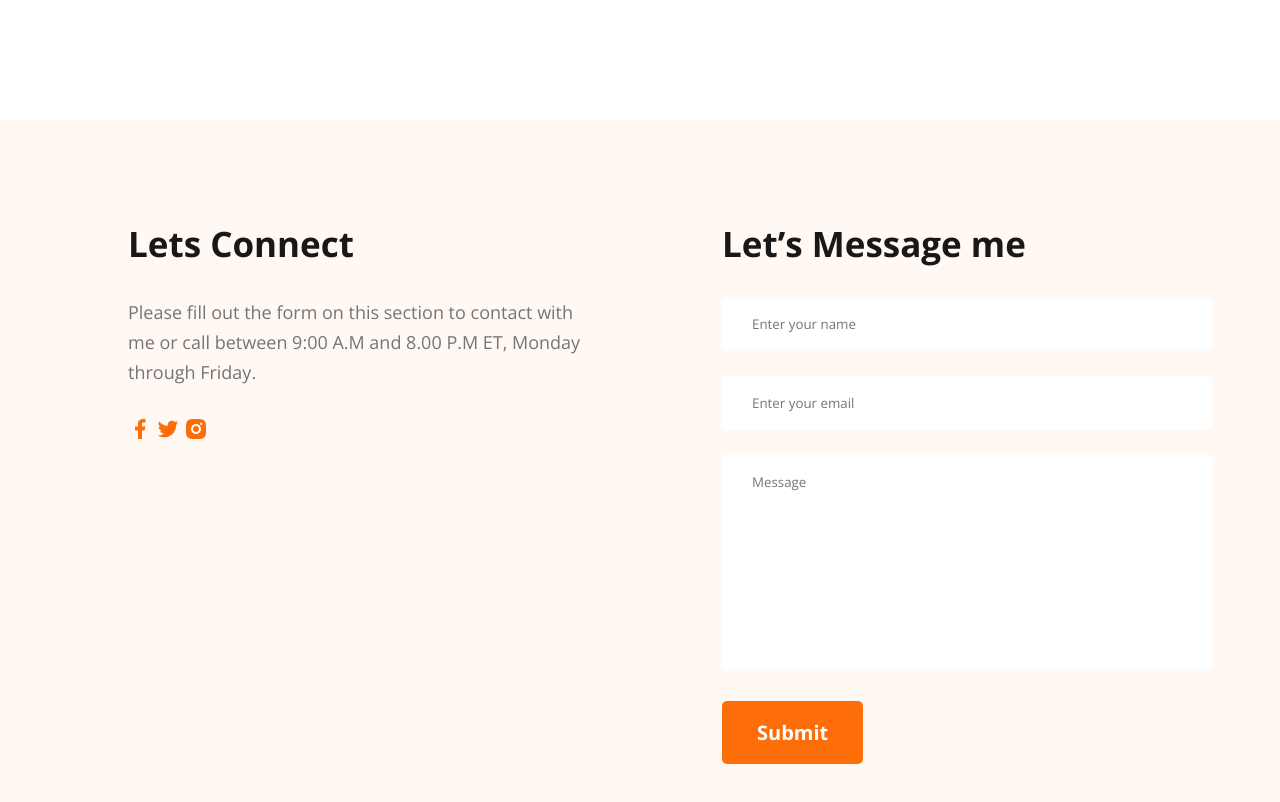
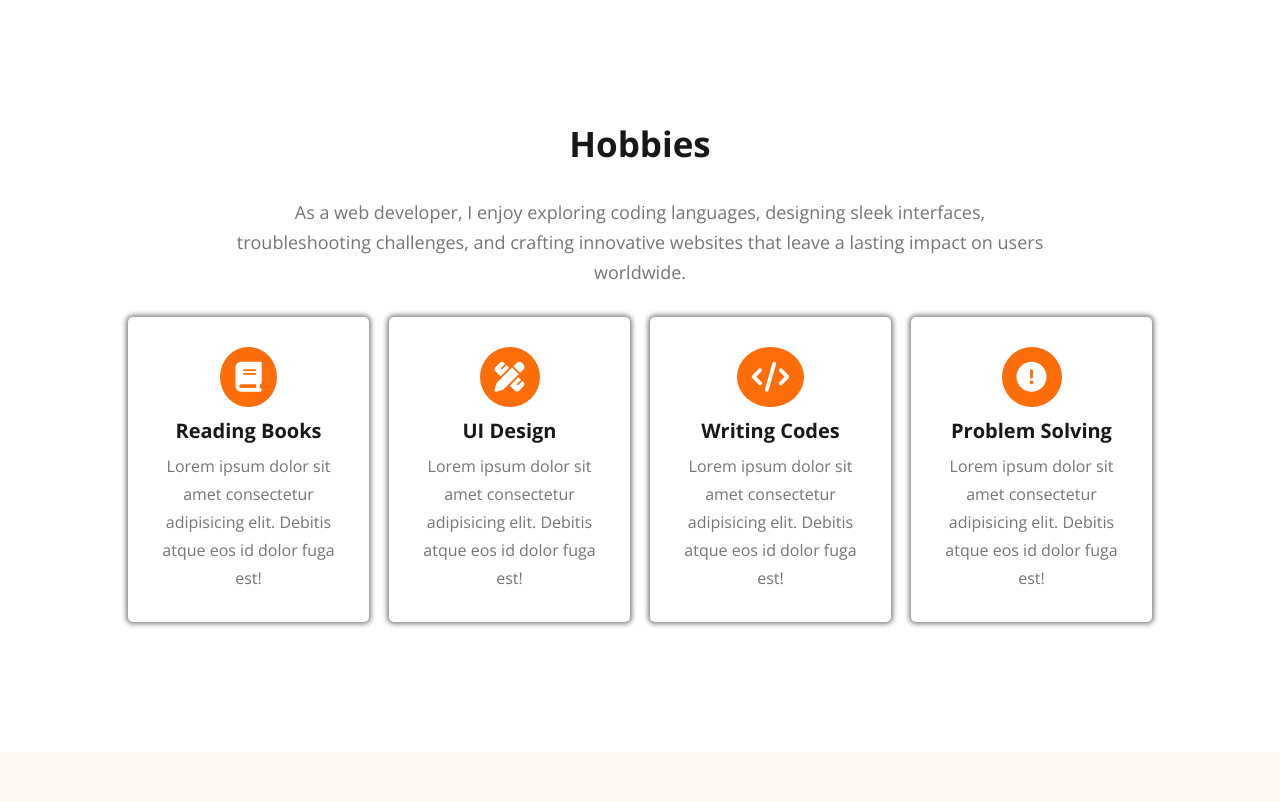
Before and after one commit to monjurBakthMazumder/p-4-portfolio, a plain HTML site: page index.html in a window 1280 px wide. Shown: the part 3100-3902 px from the top of the page. Drawn offline with nearby package versions, Linux system fonts and the light colour scheme; files whose address does not match are found by name.

Commit message:
add hobbies

```diff
--- a/index.html
+++ b/index.html
@@ -3,10 +3,13 @@
 <head>
     <meta charset="UTF-8">
     <meta name="viewport" content="width=device-width, initial-scale=1.0">
-    <title>Web Developer Portfolio</title>
+    <title>Mary Hardy || Web Developer</title>
+    <link rel="shortcut icon" href="images/hardy.png" type="image/x-icon">
     <link rel="preconnect" href="https://fonts.googleapis.com">
-<link rel="preconnect" href="https://fonts.gstatic.com" crossorigin>
-<link href="https://fonts.googleapis.com/css2?family=Open+Sans:wght@400;700;800&display=swap" rel="stylesheet">
+    <link rel="preconnect" href="https://fonts.gstatic.com" crossorigin>
+    <link href="https://fonts.googleapis.com/css2?family=Open+Sans:wght@400;700;800&display=swap" rel="stylesheet">
+    <!-- font awesome  -->
+    <script src="https://kit.fontawesome.com/985549e602.js" crossorigin="anonymous"></script>
     <link rel="stylesheet" href="styles/style.css">
 </head>
 <body>
@@ -138,6 +141,31 @@ to any of the 1500+ FontAwesome 5 free icons available. Aenean commodo ligula eg
         </div>
         <div class="summary-btn"><button class="btn ">Download CV</button></div>
     </div>
+    <div class="what-i-d" style="text-align: center;">
+        <h1 class="section-title">Hobbies</h1>
+        <p class="section-description">As a web developer, I enjoy exploring coding languages, designing sleek interfaces, troubleshooting challenges, and crafting innovative websites that leave a lasting impact on users worldwide.</p>
+        <div class="what-i-d-container">
+            <div class="what-i-d-box">
+                <i class="fa-solid fa-book"></i>
+                <h1 class="what-i-d-title">Reading Books</h1>
+                <p class="what-i-d-description">Lorem ipsum dolor sit amet consectetur adipisicing elit. Debitis atque eos id dolor fuga est!</p>
+            </div>
+            <div class="what-i-d-box">
+                <i class="fa-solid fa-pen-ruler"></i>
+                <h1 class="what-i-d-title">UI Design</h1>
+                <p class="what-i-d-description">Lorem ipsum dolor sit amet consectetur adipisicing elit. Debitis atque eos id dolor fuga est!</p>
+            </div>
+            <div class="what-i-d-box"><i class="fa-solid fa-code"></i>
+                <h1 class="what-i-d-title">Writing Codes</h1>
+                <p class="what-i-d-description">Lorem ipsum dolor sit amet consectetur adipisicing elit. Debitis atque eos id dolor fuga est!</p>
+            </div>
+            <div class="what-i-d-box">
+                <i class="fa-solid fa-circle-exclamation"></i>
+                <h1 class="what-i-d-title">Problem Solving</h1>
+                <p class="what-i-d-description">Lorem ipsum dolor sit amet consectetur adipisicing elit. Debitis atque eos id dolor fuga est!</p>
+            </div>
+        </div>
+    </div>
     </main>
     <footer>
         <div class="footer-col">
--- a/styles/style.css
+++ b/styles/style.css
@@ -2,6 +2,7 @@
     padding: 0;
     margin: 0;
     font-family: 'Open Sans', sans-serif;
+    scroll-behavior: smooth;
 }
 .hide{
     display: none;
@@ -128,6 +129,10 @@ main{
     justify-content: space-between;
 }
 /* what i do start  */
+.what-i-d >p{
+    width: 80%;
+    margin: 0 auto;
+}
 .what-i-d-container{
     display: grid;
     grid-template-columns: repeat(4, 1fr);
@@ -138,6 +143,14 @@ main{
     background-color: #FFF;
     box-shadow: 0px 0px 5px 2px gray;
     padding: 30px;
+}
+
+.what-i-d i{
+    background-color: #FD6E0A;
+    font-size: 30px;
+    color: white;
+    padding: 15px;
+    border-radius: 50%;
 }
 .what-i-d-title{
     color:  #181818;
@@ -154,7 +167,7 @@ main{
 }
 /* summary start  */
 .summary{
-    margin-top: 130px;
+    margin: 130px 0;
 }
 .summary-col{
     display: flex;
@@ -248,7 +261,7 @@ footer input, footer textarea{
     .section-description{
         font-size: 14px;
         line-height: normal;
-        padding: 15px 0px;
+        padding: 20px 0px;
     }
     nav{
         padding: 10px 0;
@@ -295,6 +308,7 @@ footer input, footer textarea{
     }
     .about{
         margin: 50px 0px;
+        padding: 5% 10%;
     }
     .about-item-container{
         display: grid;
@@ -305,7 +319,7 @@ footer input, footer textarea{
         grid-template-columns: 1fr;
     }
     .summary{
-        margin-top: 50px;
+        margin: 50px 0;
     }
     .summary-col{
         display: block;
@@ -331,6 +345,9 @@ footer input, footer textarea{
         margin-left: 0;
     }
 }
+
+
+
 
 /* tablet style start */
 @media screen and (min-width: 641px) and (max-width: 990px){
@@ -368,7 +385,7 @@ footer input, footer textarea{
         grid-template-columns: repeat(2, 1fr);
     }
     .summary{
-        margin-top: 100px;
+        margin: 100px 0;
     }
     footer{
         display: block;
```
